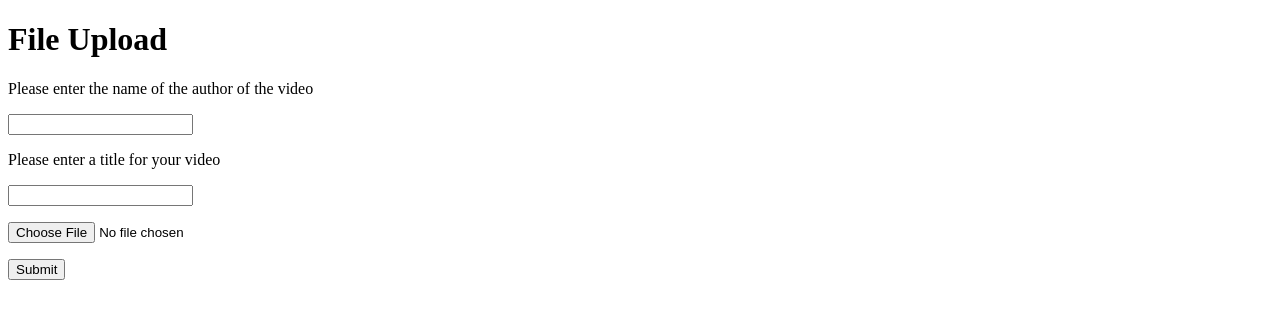
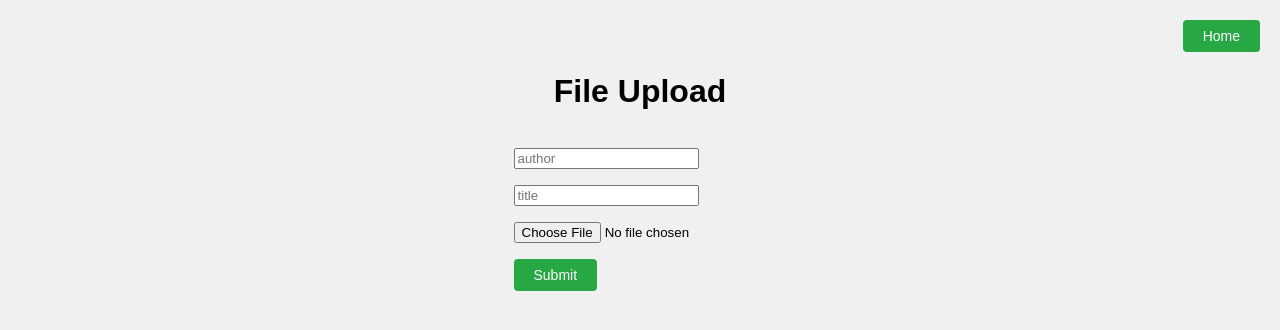
Before and after one commit to elanysk/video-streaming-platform, a plain HTML site: page templates/upload.html in a window 1280 px wide. Drawn offline with Linux system fonts and the light colour scheme.

Commit message:
Added some upload UI changes and redir on upload

```diff
--- /dev/null
+++ b/static/upload.css
@@ -0,0 +1,30 @@
+body {
+  font-family: Arial, sans-serif;
+  margin: 0;
+  padding: 20px;
+  background-color: #f0f0f0;
+  height: 100vh;
+}
+
+#input-form {
+  display: flex;
+  flex-direction: column;
+  justify-content: center;
+  align-items: center;
+}
+
+#home {
+  display: flex;
+  justify-content: flex-end;
+  margin-left: auto;
+}
+
+button {
+  padding: 8px 20px;
+  font-size: 14px;
+  border: none;
+  background-color: #28a745;
+  color: white;
+  border-radius: 4px;
+  cursor: pointer;
+}
--- a/static/upload.js
+++ b/static/upload.js
@@ -6,6 +6,15 @@ document.addEventListener('DOMContentLoaded', function() {
     submitButton.addEventListener('click', function() {
         document.getElementById('upload-form').submit();
         console.log('Submitted upload form');
-        // location.href = "/";
+        location.href = "/";
     });
 });
+
+document.addEventListener('DOMContentLoaded', function() {
+    const homebutton = document.getElementById('home-button');
+
+    // Add click event listener to the button
+    homebutton.addEventListener('click', function() {
+        location.href = "/";
+    });
+});
--- a/templates/upload.html
+++ b/templates/upload.html
@@ -2,17 +2,23 @@
 <html>
   <head>
     <title>File Upload</title>
+    <link rel="stylesheet" href="../static/upload.css">
   </head>
   <body>
+    <div id="home">
+      <button id="home-button">Home</button>
+    </div>
+    <div id="input-form">
     <h1>File Upload</h1>
-    <form method="POST" id="upload-form" action="/api/upload" enctype="multipart/form-data">
-      <label for="">Please enter the name of the author of the video</label>
-      <p><input type="text" name="author"></p>
-      <label for="">Please enter a title for your video</label>
-      <p><input type="text" name="title"></p>
-      <p><input type="file" name="mp4file" accept=".mp4"></p>
-      <button type="button" id="submit-button">Submit</button>
-    </form>
+      <form method="POST" id="upload-form" action="/api/upload" enctype="multipart/form-data">
+        <label for="" ></label>
+        <p><input type="text" name="author" placeholder="author"></p>
+        <label for=""></label>
+        <p><input type="text" name="title" placeholder="title"></p>
+        <p><input type="file" name="mp4file" accept=".mp4"></p>
+        <button type="button" id="submit-button">Submit</button>
+      </form>
+    </div>
   </body>
 
   <script src="../static/upload.js"></script>
```
